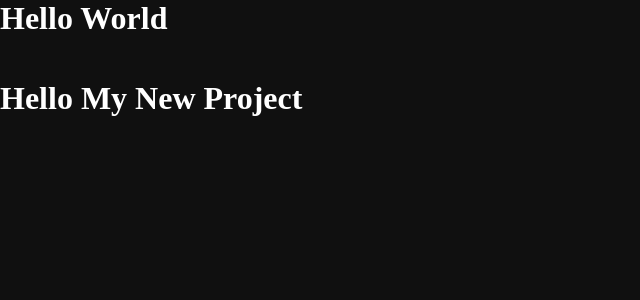
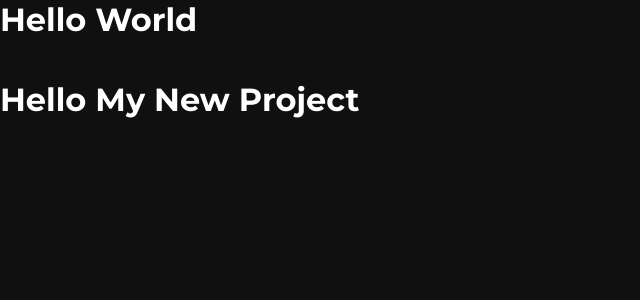
Before and after one commit to HasinPramodya/moviemaniac, a React (Vite) app: page / in a window 1280 px wide. Shown: the top 300 px of the page, without its empty margins (0-640 px from the left). Built offline with nearby package versions, Linux system fonts and the light colour scheme.

Commit message:
add montserrat google front to the project

```diff
--- a/src/App.css
+++ b/src/App.css
@@ -1,4 +1,13 @@
+@import url('https://fonts.googleapis.com/css2?family=Montserrat:ital,wght@0,100..900;1,100..900&display=swap');
 .app {
   display: grid;
   grid-template-rows: 80px auto;
 }
+
+
+.montserrat-heading {
+  font-family: "Montserrat", sans-serif;
+  font-optical-sizing: auto;
+  font-weight: 100;
+  font-style: normal;
+}
--- a/src/App.jsx
+++ b/src/App.jsx
@@ -1,11 +1,12 @@
 import './App.css'
+
 
 function App() {
 
 
   return (
     <>
-    <div className='app'>
+    <div className='app montserrat-heading'>
           <h1>Hello World</h1>
           <h1>Hello My New Project</h1>
     </div>
```
